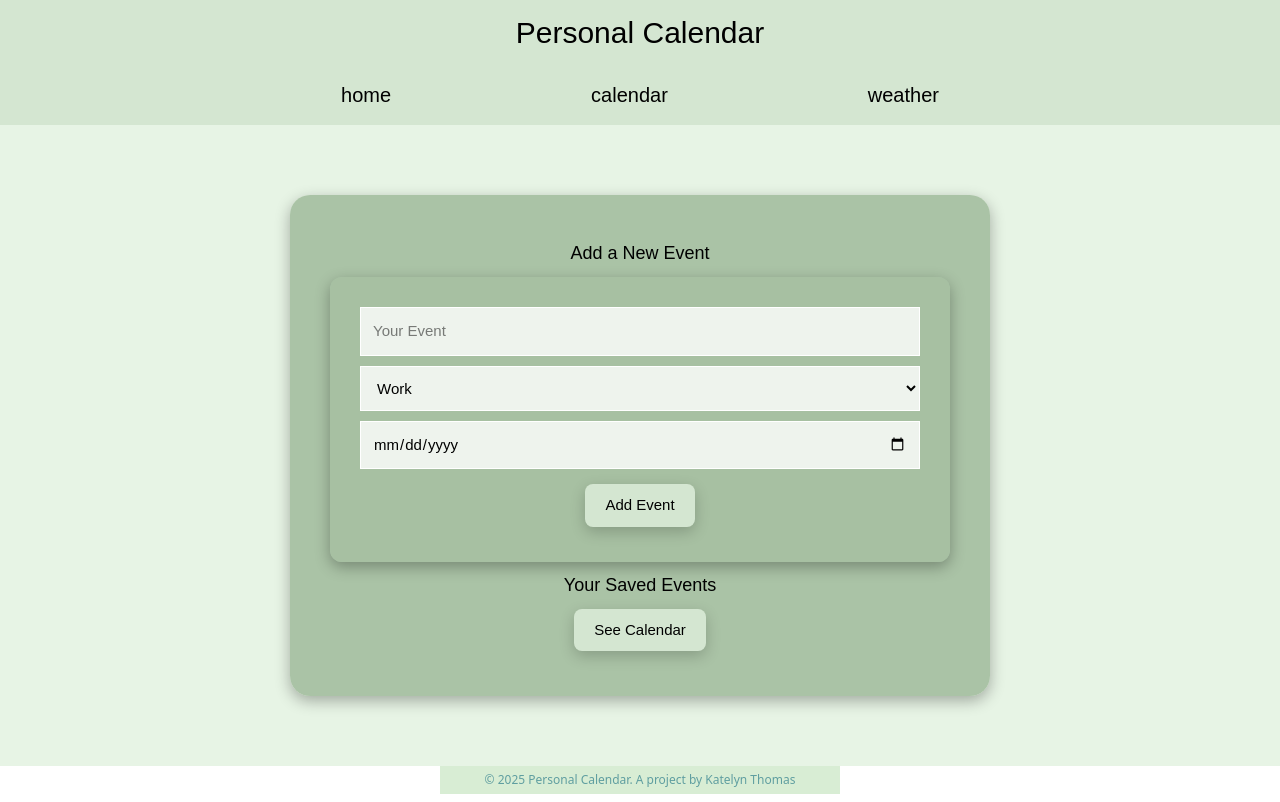
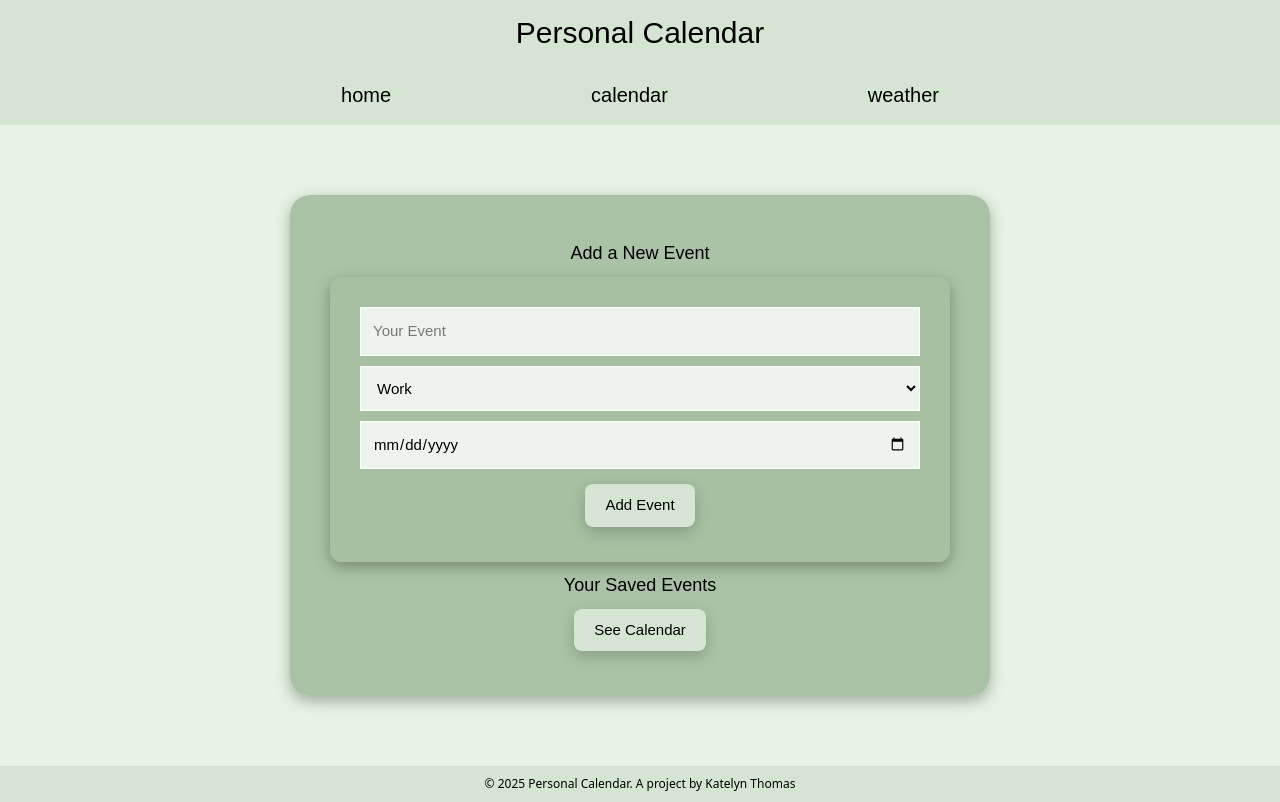
Before and after one commit to ktho12/cpan144-personal-calendar, a Next.js app: page / in a window 1280 px wide. Built offline with nearby package versions, Linux system fonts and the light colour scheme.

Commit message:
Changed footer so it looked better style wise

```diff
--- a/styles/Footer.module.css
+++ b/styles/Footer.module.css
@@ -1,10 +1,10 @@
 .footer{
-    max-width: 400px;
+    max-width: 100%;
     margin: 0px auto;
-    padding: 5px;
+    padding: 9px;
     text-align: center;
     position: relative;
-    background-color: #d8edd4;
-    color: cadetblue;
+    background-color: #d4e6d1;
+    color: black;
     font-size: 12px;
 }
```
